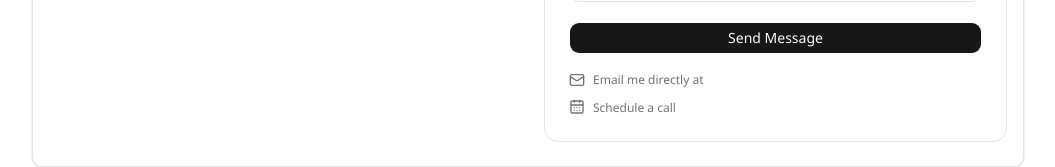
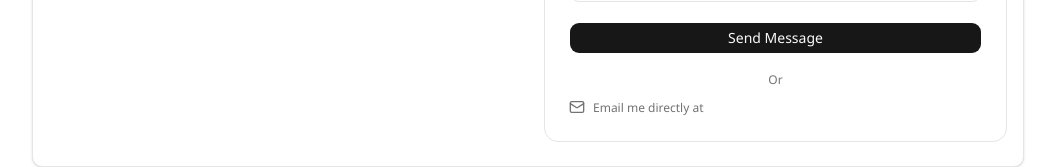
Before and after one commit to JomarGZ/jomar-portfolio, a Next.js app: page / in a window 1280 px wide. Shown: the part 1427-1594 px from the top of the page, without its empty margins (112-1167 px from the left). Built offline with nearby package versions, Linux system fonts and the light colour scheme.

Commit message:
Update contact-us.tsx

```diff
--- a/components/contact-us.tsx
+++ b/components/contact-us.tsx
@@ -169,20 +169,14 @@ export default function ContactUs() {
           </form>
           {/* QUICK ACTIONS */}
           <div className="flex flex-col gap-2 mt-4 text-body-sm">
+            <p className="flex items-center gap-2 justify-center text-muted-foreground hover:text-foreground transition">
+              Or
+            </p>
             <p className="flex items-center gap-2 text-muted-foreground hover:text-foreground transition">
-              <Mail className="w-4 h-4" />
+              <Mail className="w-4 h-4 hidden md:block" />
               Email me directly at
               <span className="font-semibold">{email}</span>
             </p>
-
-            <a
-              href="https://calendly.com/jomar-godinezs/30min"
-              target="_blank"
-              className="flex items-center gap-2 text-muted-foreground hover:text-foreground transition"
-            >
-              <CalendarDays className="w-4 h-4" />
-              Schedule a call
-            </a>
           </div>
         </div>
       </div>
```
